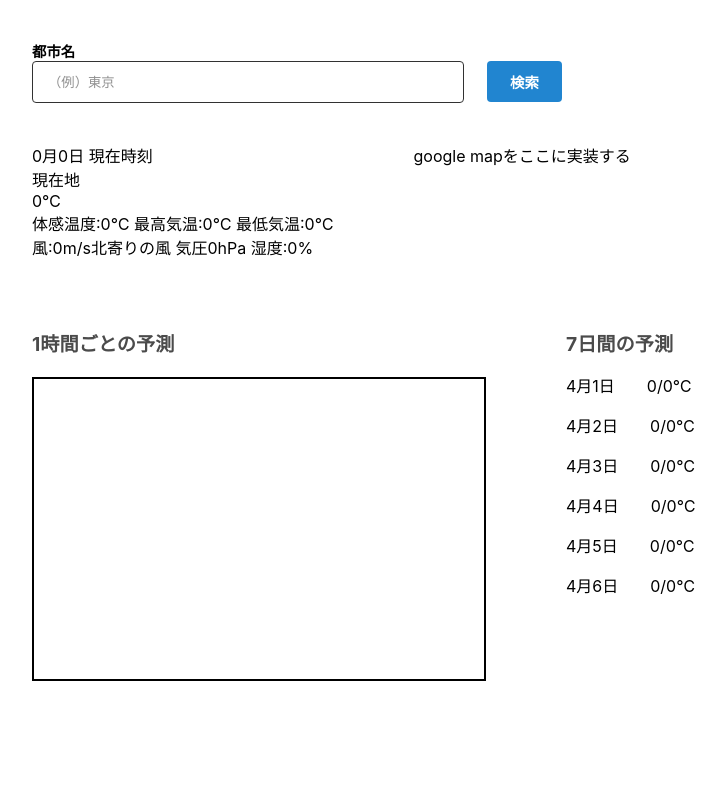
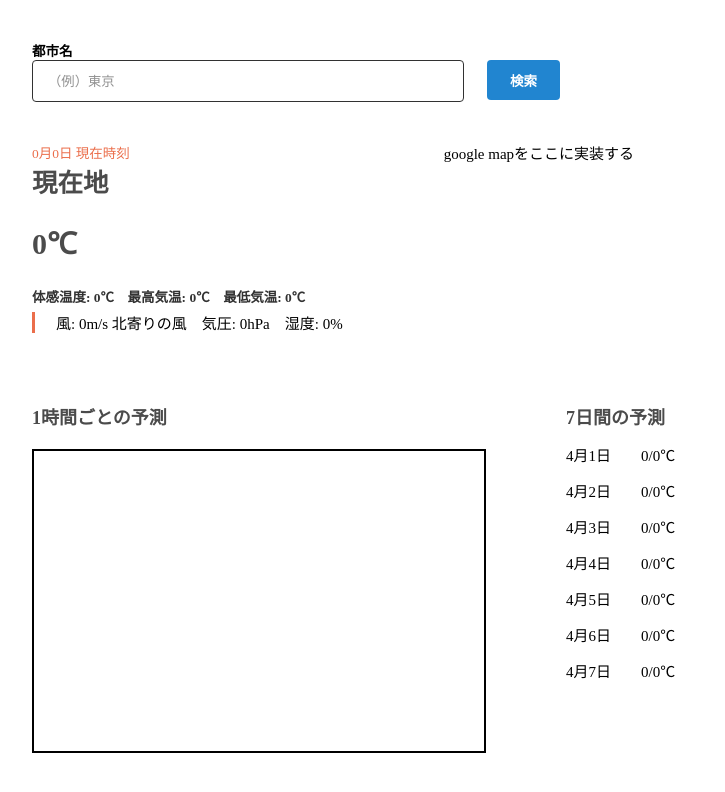
Before and after one commit to Yuta-Tsutsumi/weather-app, a React (Create React App) app: page / in a window 1280 px wide. Shown: the top 792 px of the page, without its empty margins (208-933 px from the left). Built offline with nearby package versions, Linux system fonts and the light colour scheme.

Commit message:
UIの変更

```diff
--- a/src/components/molecules/TodayForecast/TodayForecast.module.scss
+++ b/src/components/molecules/TodayForecast/TodayForecast.module.scss
@@ -1,2 +1,27 @@
 .root {
+  .month {
+    font-size: 0.9em;
+    color: #eb6e4b;
+  }
+  .position {
+    font-size: 1.7em;
+    font-weight: bold;
+    opacity: 0.7;
+  }
+  .thermo {
+    margin: 23px 0;
+    font-size: 2em;
+    font-weight: bold;
+    opacity: 0.7;
+  }
+  .temperature {
+    font-size: 0.9em;
+    font-weight: bold;
+    opacity: 0.8;
+  }
+  .wind {
+    margin-top: 6px;
+    padding: 0 21px;
+    border-left: 3px solid #eb6e4b;
+  }
 }
--- a/src/components/molecules/TodayForecast/TodayForecast.tsx
+++ b/src/components/molecules/TodayForecast/TodayForecast.tsx
@@ -7,11 +7,13 @@ const TodayForecast: React.VFC = () => {
       <div>
         <div className={styles.month}>0月0日 現在時刻</div>
         <div className={styles.position}>現在地</div>
-        <div className={styles.zero}>0℃</div>
+        <div className={styles.thermo}>0℃</div>
         <div className={styles.temperature}>
-          体感温度:0℃ 最高気温:0℃ 最低気温:0℃
+          体感温度: 0℃　最高気温: 0℃　最低気温: 0℃
         </div>
-        <div className={styles.wind}>風:0m/s北寄りの風 気圧0hPa 湿度:0%</div>
+        <div className={styles.wind}>
+          風: 0m/s 北寄りの風　気圧: 0hPa　湿度: 0%
+        </div>
       </div>
     </div>
   );
--- a/src/components/molecules/WeeklyForecast/WeeklyForecast.tsx
+++ b/src/components/molecules/WeeklyForecast/WeeklyForecast.tsx
@@ -12,6 +12,7 @@ const WeeklyForecast: React.VFC = () => {
         <p>4月4日　　0/0℃</p>
         <p>4月5日　　0/0℃</p>
         <p>4月6日　　0/0℃</p>
+        <p>4月7日　　0/0℃</p>
       </div>
     </div>
   );
--- a/src/components/pages/WeatherApp/WeatherApp.module.scss
+++ b/src/components/pages/WeatherApp/WeatherApp.module.scss
@@ -1,3 +1,8 @@
+body {
+  font-family: "Hiragino Kaku Gothic Por", "Meiryo", "sans-serif";
+  font-size: 15px;
+  box-sizing: border-box;
+}
 .root {
   width: 800px;
 
```
